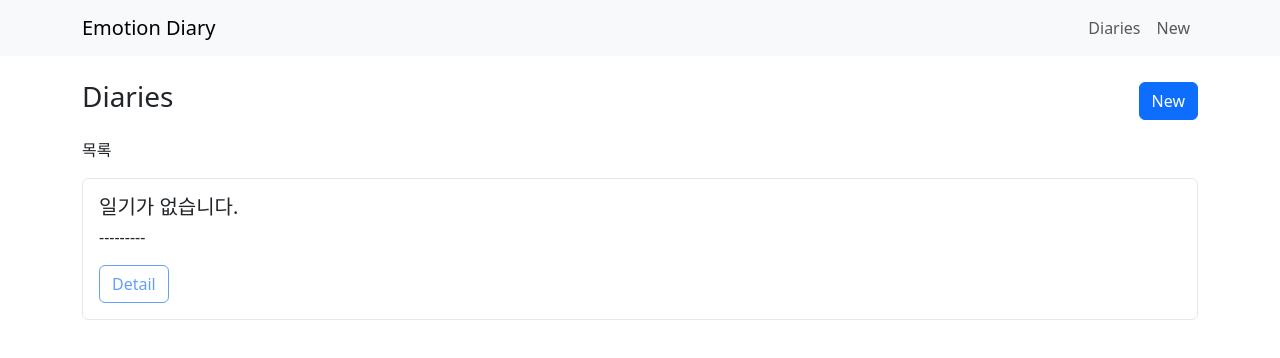
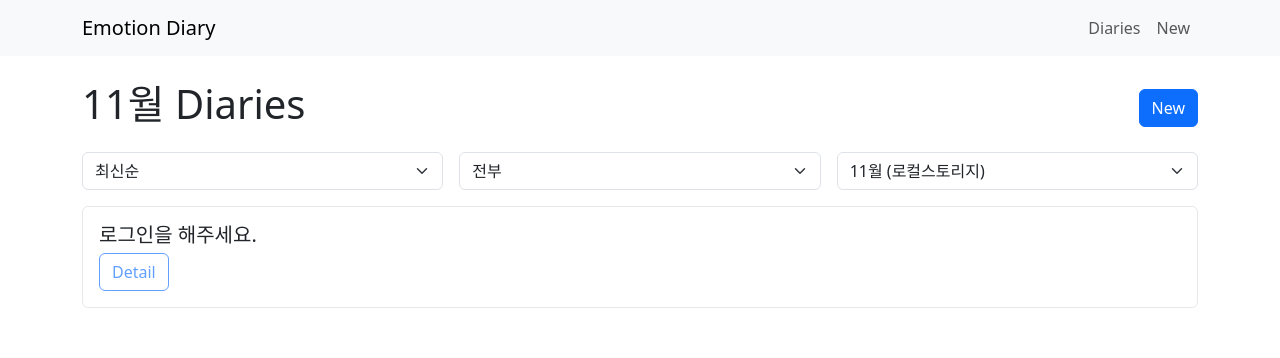
Before and after one commit to Byeong-Gwan/group-emotion-diary, a React (Vite) app: page / in a window 1280 px wide. Shown: the top 358 px of the page. Built offline with nearby package versions, Linux system fonts and the light colour scheme; data requests are answered from the project's data file.

Commit message:
feat diart-List 정렬 기능 추가

```diff
--- a/db.json
+++ b/db.json
@@ -2,27 +2,83 @@
   "emotionDiary": [
     {
       "id": 1,
-      "title": "운수 좋은 날",
+      "title": "행운 가득한 하루",
+      "mood": "very-good",
       "name": "장진혁",
-      "date": "2025-11-17",
-      "emotion": "행복",
-      "note": "오늘은 친구들과 오랜만에 만나서 즐거운 시간을 보냈다.오늘은 친구들과 오랜만에 만나서 즐거운 시간을 보냈다.오늘은 친구들과 오랜만에 만나서 즐거운 시간을 보냈다.오늘은 친구들과 오랜만에 만나서 즐거운 시간을 보냈다.오늘은 친구들과 오랜만에 만나서 즐거운 시간을 보냈다."
+      "createdAt": "2025-10-01",
+      "content": "친구들과 오랜만에 만나 웃음이 끊이지 않는 하루였다."
     },
     {
       "id": 2,
-      "title": "운수 안 좋은 날",
+      "title": "평범하지만 바쁜 하루",
+      "mood": "so-so",
       "name": "장진혁",
-      "date": "2025-11-18",
-      "emotion": "피곤",
-      "note": "업무가 많아서 정신없이 하루를 보냈다.오늘은 친구들과 오랜만에 만나서 즐거운 시간을 보냈다.오늘은 친구들과 오랜만에 만나서 즐거운 시간을 보냈다.오늘은 친구들과 오랜만에 만나서 즐거운 시간을 보냈다.오늘은 친구들과 오랜만에 만나서 즐거운 시간을 보냈다."
+      "createdAt": "2025-10-10",
+      "content": "업무가 몰려와 정신없이 처리하다 보니 하루가 금세 지나갔다."
     },
     {
       "id": 3,
+      "title": "최악의 하루",
+      "mood": "awful",
+      "name": "장진혁",
+      "createdAt": "2025-10-14",
+      "content": "끝없는 업무와 스트레스 때문에 하루가 너무 힘들게 느껴졌다."
+    },
+    {
+      "id": 4,
+      "title": "조금은 가라앉은 하루",
+      "mood": "so-so",
+      "name": "장진혁",
+      "createdAt": "2025-10-12",
+      "content": "마음이 살짝 무거워서 평소보다 기운이 덜했다."
+    },
+    {
+      "id": 5,
+      "title": "우울했던 하루",
+      "mood": "bad",
+      "name": "장진혁",
+      "createdAt": "2025-10-09",
+      "content": "기분이 계속 가라앉아 하루 종일 활력이 없었다."
+    },
+    {
+      "id": 6,
+      "title": "운수 좋은 날",
+      "mood": "very-good",
+      "name": "김정진",
+      "createdAt": "2025-10-01",
+      "content": "오늘은 친구들과 오랜만에 만나서 즐거운 시간을 보냈다."
+    },
+    {
+      "id": 7,
       "title": "운수 안 좋은 날",
-      "name": "영희",
-      "date": "2025-11-18",
-      "emotion": "슬픔",
-      "note": "오늘은 기분이 조금 다운됐다.오늘은 친구들과 오랜만에 만나서 즐거운 시간을 보냈다.오늘은 친구들과 오랜만에 만나서 즐거운 시간을 보냈다.오늘은 친구들과 오랜만에 만나서 즐거운 시간을 보냈다.오늘은 친구들과 오랜만에 만나서 즐거운 시간을 보냈다.오늘은 친구들과 오랜만에 만나서 즐거운 시간을 보냈다."
+      "mood": "so-so",
+      "name": "고범석",
+      "createdAt": "2025-10-18",
+      "content": "업무가 많아서 정신없이 하루를 보냈다."
+    },
+    {
+      "id": 8,
+      "title": "운수 안 좋은 날",
+      "mood": "awful",
+      "name": "송유경",
+      "createdAt": "2025-10-18",
+      "content": "업무가 많아서 정신없이 하루를 보냈다."
+    },
+    {
+      "id": 9,
+      "title": "운수 안 좋은 날",
+      "mood": "good",
+      "name": "문수빈",
+      "createdAt": "2025-10-17",
+      "content": "오늘은 기분이 조금 다운됐다."
+    },
+    {
+      "id": 10,
+      "title": "운수 안 좋은 날",
+      "mood": "bad",
+      "name": "장진혁",
+      "createdAt": "2025-10-21",
+      "content": "오늘은 기분이 조금 다운됐다."
     }
   ]
 }
--- /dev/null
+++ b/src/components/userInfo/UserInfo.jsx
@@ -0,0 +1,43 @@
+import React from "react";
+import "./userInfo.style.css";
+import { useUserStore } from "../../app/store/auth";
+
+const UserInfo = () => {
+  const { userInfo, setUserInfo, setIsLoggedIn, setUserName } = useUserStore();
+
+  const handleLogout = ({ onclose }) => {
+    setUserInfo(null);
+    setIsLoggedIn(false);
+    setUserName("");
+    if (onclose) onclose();
+  };
+
+  return (
+    <div className="user-info-box">
+      <div>
+        <img
+          src={userInfo.picture}
+          alt="Profile"
+          width="35"
+          style={{ borderRadius: "59%" }}
+        />
+        <p>{userInfo.name}</p>
+        <p>{userInfo.email}</p>
+      </div>
+      <div>
+        <p>비밀번호 및 자동 완성</p>
+        <p>Google 계정 관리</p>
+        <p>프로필 맞춤설정</p>
+        <p>동기화 사용 중</p>
+      </div>
+      <div>
+        <p>chrome 프로필 추가</p>
+        <p>게스트 프로필 열기</p>
+        <p>chrome 프로필 관리</p>
+      </div>
+      <button onClick={handleLogout}>로그아웃</button>
+    </div>
+  );
+};
+
+export default UserInfo;
--- a/src/layouts/RootLayout.jsx
+++ b/src/layouts/RootLayout.jsx
@@ -1,6 +1,6 @@
  import { Container, Nav, Navbar } from 'react-bootstrap'
  import { Link, Outlet } from 'react-router-dom'
-import LoginPage from '../pages/auth/LoginPage'
+import GoogleLoginButton from '../components/common/GoogleLoginButton'
 
  export default function RootLayout() {
    return (
@@ -9,9 +9,9 @@ import LoginPage from '../pages/auth/LoginPage'
          <Container>
            <Navbar.Brand as={Link} to="/">Emotion Diary</Navbar.Brand>
            <Nav className="ms-auto">
-            <LoginPage />
              <Nav.Link as={Link} to="/">Diaries</Nav.Link>
              <Nav.Link as={Link} to="/diary/new">New</Nav.Link>
+             <GoogleLoginButton />
            </Nav>
          </Container>
        </Navbar>
--- a/src/main.jsx
+++ b/src/main.jsx
@@ -9,7 +9,6 @@ import { AppQueryProvider } from "./app/providers/QueryClientProvider";
 import { GoogleOAuthProvider } from "@react-oauth/google";
 
 const clientId = import.meta.env.VITE_GOOGLE_CLIENT_ID;
-console.log("clientId:", clientId);
 
 
 createRoot(document.getElementById("root")).render(
--- a/src/pages/diary/diary-List/DiaryListPage.jsx
+++ b/src/pages/diary/diary-List/DiaryListPage.jsx
@@ -1,39 +1,100 @@
 import { Link } from "react-router-dom";
-import { Button, Card } from "react-bootstrap";
+import { Button, Card, Form } from "react-bootstrap";
 import "./DiaryListPage.style.css";
 import { useEffect, useState } from "react";
 import { useUserStore } from "../../../app/store/auth";
+import useDiaryStore from "../../../app/store/diary";
 
+// 로컬 스토리지에서 가져온다면?
 export default function DiaryListPage() {
+  console.log("ddddd", useDiaryStore?.getState().diaries);
+
   const { userInfo } = useUserStore();
-
   const [diaries, setDiaries] = useState([]);
+  const [sortOrder, setSortOrder] = useState("latest");
+  const [moodFilter, setMoodFilter] = useState("all");
+  const [selectedMonth, setSelectedMonth] = useState(new Date().getMonth() + 1);
 
   useEffect(() => {
-    fetch("http://localhost:3000/emotionDiary")
-      .then((res) => res.json())
-      .then((data) => setDiaries(data))
-      .catch((err) => console.error("데이터 가져오기 실패:", err));
-  }, []);
+    if (selectedMonth === 10) {
+      fetch("http://localhost:3000/emotionDiary")
+        .then((res) => res.json())
+        .then((data) => {
+          const filtered = data.filter((item) => item?.name === userInfo?.name);
+          setDiaries(filtered);
+        })
+        .catch((err) => console.error("데이터 가져오기 실패", err));
+    } else if (selectedMonth === 11) {
+      const localDiaries = useDiaryStore.getState().diaries;
+      setDiaries(localDiaries);
+    }
+  }, [selectedMonth, userInfo]);
+  console.log(diaries);
 
-  const filteredList = diaries.filter((item) => item.name === userInfo?.name);
+  const filteredDiaries = diaries.filter((d) => {
+    if (moodFilter === "all") return true;
+    return d.mood === moodFilter;
+  });
+
+  const sortedDiaries = [...filteredDiaries].sort((a, b) => {
+    const dateA = new Date(a.createdAt);
+    const dateB = new Date(b.createdAt);
+
+    if (sortOrder === "latest") {
+      return dateB - dateA;
+    } else {
+      return dateA - dateB;
+    }
+  });
 
   return (
     <>
       <div className="d-flex justify-content-between align-items-center mb-3">
-        <h3>Diaries</h3>
+        <h1>{selectedMonth}월 Diaries</h1>
         <Button as={Link} to="/diary/new">
           New
         </Button>
       </div>
       <div className="d-grid gap-3">
-        목록
-        {filteredList.length > 0 ? (
-          filteredList.map((d) => (
+        <div className="d-flex justify-content-start gap-3">
+          <Form.Select
+            value={sortOrder}
+            onChange={(e) => setSortOrder(e.target.value)}
+          >
+            <option value="latest">최신순</option>
+            <option value="oldest">오래된순</option>
+          </Form.Select>
+          <Form.Select
+            value={moodFilter}
+            onChange={(e) => setMoodFilter(e.target.value)}
+          >
+            <option value="all">전부</option>
+            <option value="very-good">매우 좋음</option>
+            <option value="good">좋음</option>
+            <option value="so-so">그저그럼</option>
+            <option value="bad">나쁨</option>
+            <option value="awful">매우나쁨</option>
+          </Form.Select>
+          <Form.Select
+            value={selectedMonth}
+            onChange={(e) => setSelectedMonth(Number(e.target.value))}
+          >
+            <option value={10}>10월 (JSON 서버)</option>
+            <option value={11}>11월 (로컬스토리지)</option>
+          </Form.Select>
+        </div>
+        {sortedDiaries.length > 0 ? (
+          sortedDiaries.map((d) => (
             <Card key={d.id} className="diaryList-card">
               <Card.Body>
                 <Card.Title>{d.title}</Card.Title>
-                <Card.Text>{d.note.slice(0, 80)}...</Card.Text>
+                <Card.Text>{d.content.slice(0, 80)}...</Card.Text>
+                <div className="d-flex justify-content-start gap-3">
+                  <Card.Text>{d.mood}</Card.Text>
+                  <Card.Text>
+                    {new Date(d.createdAt).toLocaleDateString("ko-KR")}
+                  </Card.Text>
+                </div>
                 <Button
                   as={Link}
                   to={`/diary/${d.id}`}
@@ -47,14 +108,10 @@ export default function DiaryListPage() {
         ) : (
           <Card className="diaryList-card">
             <Card.Body>
-              <Card.Title>일기가 없습니다.</Card.Title>
-              <Card.Text>---------</Card.Text>
-              <Button
-                  variant="outline-primary"
-                  disabled={true}
-                >
-                  Detail
-                </Button>
+              <Card.Title>로그인을 해주세요.</Card.Title>
+              <Button variant="outline-primary" disabled={true}>
+                Detail
+              </Button>
             </Card.Body>
           </Card>
         )}
```
Also changed, not shown: src/components/common/GoogleLoginButton.jsx (+59 -0 lines), src/components/userInfo/userInfo.style.css (added), 3 other files (tests, documents, lock files or other folders).
